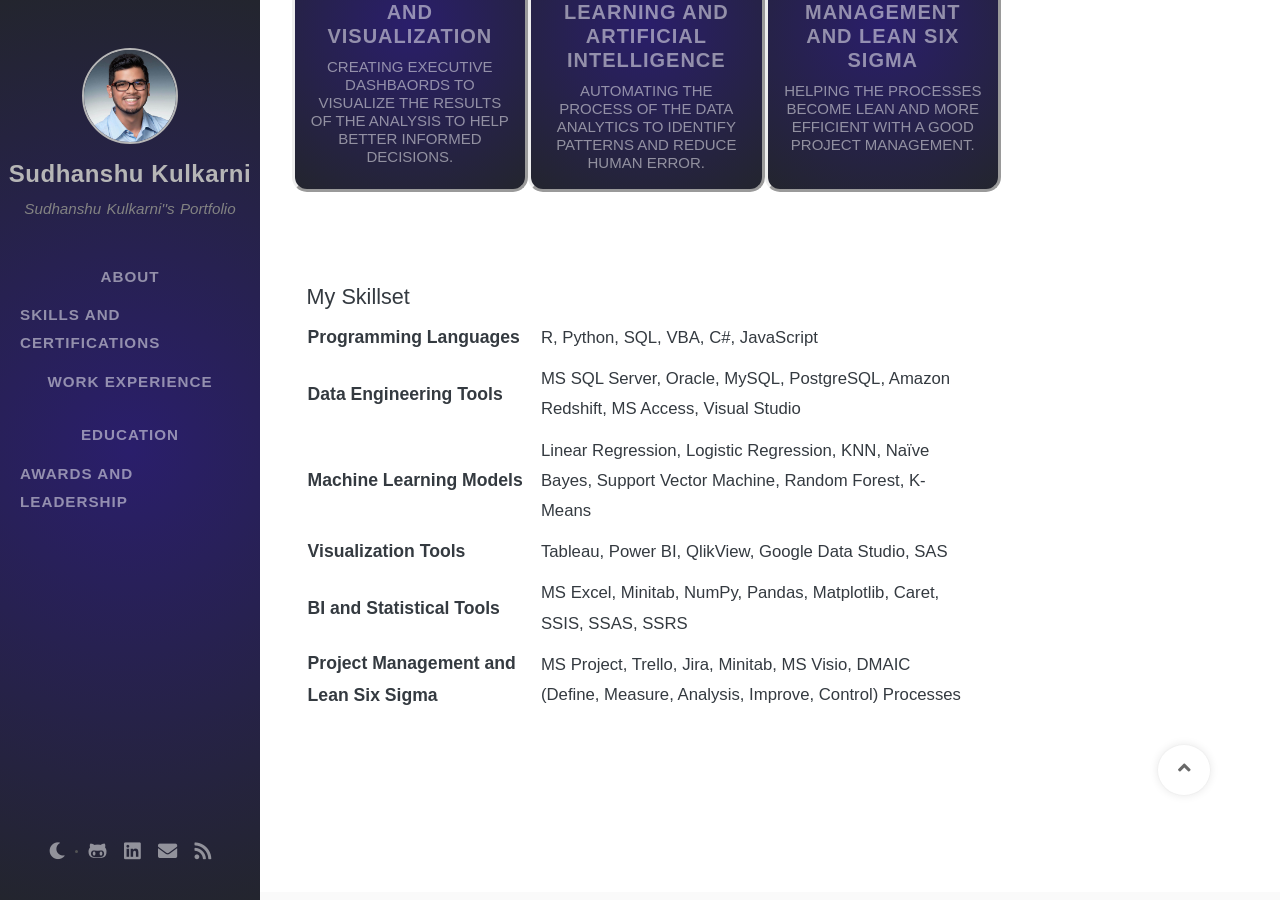
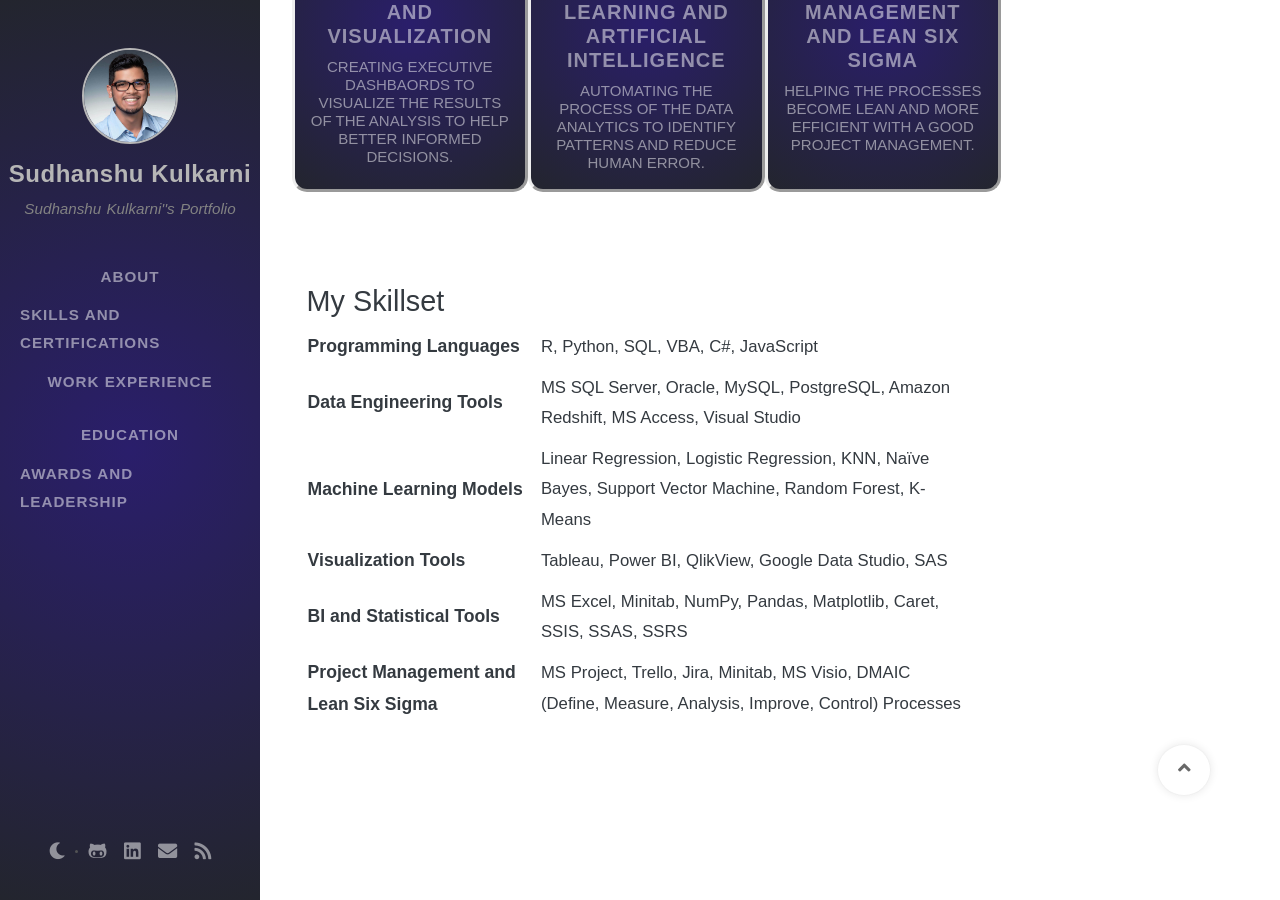
Before and after one commit to skulkarni218/skulkarni218.github.io, a Jekyll site: the page built from tabs/skills_certifications.md, in a window 1280 px wide and 900 px high, scrolled down 644 px. Built offline with Jekyll 4.4.1, drawn with Linux system fonts in a browser that asks for light colours; nearby versions of some CDN libraries; some web fonts are replaced; comment, search, counter and statistics services are not loaded.

Commit message:
Update skills_certifications.md

```diff
--- a/tabs/skills_certifications.md
+++ b/tabs/skills_certifications.md
@@ -155,8 +155,8 @@ title: Skills and Certifications
 </div>
 <br><br>
 
-<div style="font-size: 1.8rem;font-weight: 400;">
-<h2>My Skillset</h2>
+<div>
+<h2 style="font-size: 1.8rem;font-weight: 400;">My Skillset</h2>
 </div>
 <table style="font-size: 1.1rem;">
 	<tr>
```
